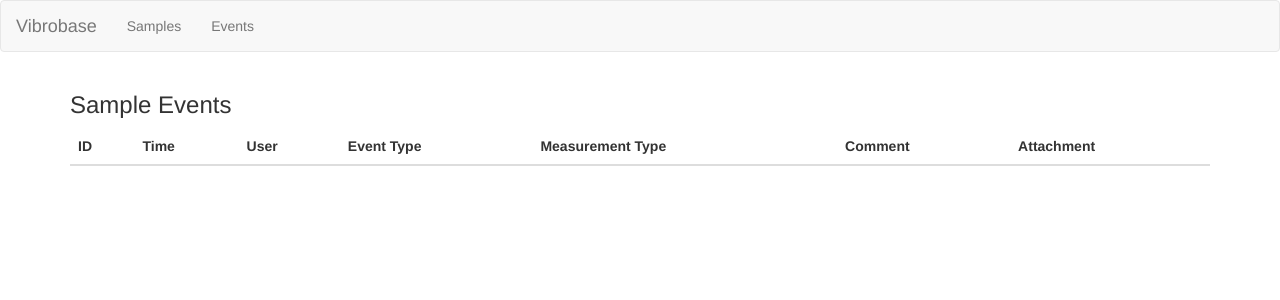
After one commit to prikulkarni/new, a Flask app: page /browse_sample_events/1 in a window 1280 px wide. The commit adds this page. Shown: the top 300 px of the page. Run offline with Flask 2, Linux system fonts and the light colour scheme; data that the repository does not hold is empty; some libraries are stand-ins or nearby versions.

Commit message:
sample events functionality

```diff
--- a/app.py
+++ b/app.py
@@ -2,18 +2,22 @@ from flask import Flask, render_template, flash, redirect, url_for, request, ses
 #from data import Articles
 from flask_sqlalchemy import SQLAlchemy
 from sqlalchemy.sql import func
-from wtforms import Form, SubmitField, StringField, TextField, TextAreaField, PasswordField, validators
+from flask_wtf import Form
+from wtforms import SubmitField, StringField, TextField, TextAreaField, PasswordField, validators
 from wtforms.ext.sqlalchemy.fields import QuerySelectField
 from passlib.hash import sha256_crypt
 from functools import wraps
 import vibrobase as vb
 from vibrobase import db_core
-from vibrobase.db_core import DB_COM, Base, Sample, Sample_Type, Sample_State
+from vibrobase import db_core as db
+from vibrobase.db_core import DB_COM, Base, Sample, Sample_Type, Sample_State, Sample_Event
+from vibrobase.db_tools import get_sample_event_type
 from markupsafe import Markup
 import json
 import plotly
 import pandas as pd
 import numpy as np
+import itertools
 
 app = Flask(__name__)
 app.config['SQLALCHEMY_DATABASE_URI'] = 'postgresql+psycopg2://postgres:linux123@localhost/vibrobase'
@@ -21,6 +25,7 @@ app.config['SQLALCHEMY_TRACK_MODIFICATIONS'] = False
 app.config['SECRET_KEY'] = 'change'
 db = SQLAlchemy(app)
 session = DB_COM.session(db)
+app.jinja_env.globals.update(get_sample_event_type=get_sample_event_type)
 
 
 # class Sample(db.Model):
@@ -47,7 +52,7 @@ def index():
 
 @app.route('/browse_samples')
 def browse_samples():
-    #Get the list of sample events for a sample
+    #Get the list of samples
     samples = session.query(Sample).all()
 
     if (samples != None):
@@ -55,6 +60,52 @@ def browse_samples():
     else:
         msg = "No samples yet"
         return render_template('browse_samples.html', msg=msg)
+
+def get_samples():
+    samples = session.query(Sample).all()
+    return samples
+
+class SampleEventsForm(Form):
+    select_sample = QuerySelectField ('Select Sample', query_factory = get_samples, get_label = 'samplename' )
+    show_events = SubmitField ('Show Events')
+
+@app.route('/select_sample',methods=['GET', 'POST'])
+def select_sample():
+    form = SampleEventsForm(request.form)
+    if request.method == 'POST' or form.validate_on_submit():
+        #if form.show_events.data():
+        sample = form.select_sample.raw_data
+        sample = sample[0]
+        #return redirect(url_for('/browse_sample_events/{{sample}}'))
+        return render_template('browse_sample_events.html', sample=sample)
+
+    #return render_template('select_sample.html', form=form, sample=sample)
+    return render_template('select_sample.html', form=form)
+
+@app.route('/browse_sample_events/<string:sample>',methods=['GET', 'POST'])
+def browse_sample_events(sample):
+    #Get the list of sample events for a sample
+    #form = SampleEventsForm(request.form)
+    # query = session.query(db.Sample_Event_Type.eventtypename,db.Sample_Event)\
+    #     .filter_by(frequent_event = False)\
+    #     .join(db.Sample_Event_Type.sample_events)\
+    #     .filter_by(sample_id=sample)\
+    #     .filter_by(state_active=True)\
+    #     .outerjoin(db.Measurement_Series)\
+    #     .outerjoin(db.Measurement_Type)\
+    #     .add_column(db.Measurement_Type.meastypename)\
+    #     .outerjoin(vb.db.User)\
+    #     .add_column(vb.db.User.username)\
+    #     .outerjoin(vb.db.Attachment)\
+    #     .add_column(vb.db.Attachment.filename).all()
+    sample_events = session.query(Sample_Event).filter_by(sample_id=sample).all()
+    if (sample_events != None):
+        return render_template('browse_sample_events.html', sample_events=sample_events, session=session)
+    else:
+        msg = "No events for this sample yet"
+        return render_template('browse_sample_events.html', msg=msg)
+    # return render_template('browse_sample_events.html', form=form)
+    #return render_template('browse_sample_events.html', sample_events=sample_events)
 
 def get_sample_types():
     sample_types = session.query(Sample_Type).all()
@@ -71,10 +122,12 @@ def get_parents():
 #Add Sample Form Class
 class AddSampleForm(Form):
     samplename = StringField('Name', [validators.Length(min=1, max=20)])
-    typename = QuerySelectField ('Sample Type', query_factory = get_sample_types, get_label = 'typename' )
+    typename = QuerySelectField ('Select Sample Type', query_factory = get_sample_types, get_label = 'typename' )
     add_sample_type = SubmitField ('Add Sample Type')
     sample_types = ReadOnlyTextField ('Selected Sample Types')
-    statename = QuerySelectField ('Sample State', [validators.Required()], query_factory = get_sample_states, get_label = 'statename' )
+    statename = QuerySelectField ('Sample State', query_factory = get_sample_states, get_label = 'statename' )
+    add_sample_state = SubmitField ('Add Sample State')
+    sample_states = ReadOnlyTextField ('Selected Sample States')
     select_parents = QuerySelectField ('Select Parents', allow_blank = True, query_factory = get_parents, get_label = 'samplename' )
     add_parent = SubmitField ('Add Parent')
     parents = ReadOnlyTextField ('Selected Parents')
@@ -109,7 +162,7 @@ def add_sample():
             if parents == ['']:
                 form.parents.data = selected_parent[0]
             else:
-                parents.extend(selected_parent[0])
+                parents.append(selected_parent[0])
                 form.parents.data = parents
 
         elif form.add_sample_type.data:
@@ -118,8 +171,20 @@ def add_sample():
             if sample_types == ['']:
                 form.sample_types.data = selected_type[0]
             else:
-                sample_types.append(selected_type[0])
+                sample_types = sample_types + selected_type
                 form.sample_types.data = sample_types
+
+        elif form.add_sample_state.data:
+            selected_state = form.statename.raw_data
+            sample_states = form.sample_states.raw_data
+            if sample_states == ['']:
+                form.sample_states.data = selected_state[0]
+            else:
+                sample_states = sample_states[0] + selected_state[0]
+                #sample_states = list(map, int(sample_states))
+                #sample_states = [y for x in sample_states for y in x]
+                #sample_states = [int(x) for x in sample_states]
+                form.sample_states.data = sample_states
 
     return render_template('add_sample.html', form=form)
 
--- a/templates/add_sample.html
+++ b/templates/add_sample.html
@@ -16,6 +16,10 @@
   </div>
   <div class = "form-group">
     {{render_field(form.statename, class_="form-control")}}
+    {{render_field(form.add_sample_state, class_="form-control")}}
+  </div>
+  <div class = "form-group">
+    {{render_field(form.sample_states, class_="form-control")}}
   </div>
   <div class = "form-group">
     {{render_field(form.select_parents, class_="form-control")}}
--- /dev/null
+++ b/templates/browse_sample_events.html
@@ -0,0 +1,39 @@
+{% extends 'layout.html' %}
+
+{% block body %}
+<div>
+    <h3> Sample Events</h3>
+    <!-- <ul class = "list-group">
+      {% for sample_event in sample_events %}
+        <li class = "list-group-item">{{sample_event.id}}</a></li>
+      {% endfor %}
+    </ul> -->
+    <table class="table">
+      <thead>
+        <tr>
+          <th>ID</th>
+          <th>Time</th>
+          <th>User</th>
+          <th>Event Type</th>
+          <th>Measurement Type</th>
+          <th>Comment</th>
+          <th>Attachment</th>
+        </tr>
+      </thead>
+      <tbody>
+        {% for sample_event in sample_events %}
+
+          <tr>
+            <th>{{ sample_event.id }}</th>
+            <th>{{ sample_event.timestamp }}</th>
+            <th>{{ sample_event.user_id }}</th>
+            <th>{{ get_sample_event_type(session, sample_event.sample_event_type_id) }}</th>
+            <th>{{ sample_event.id }}</th>
+            <th>{{ sample_event.id }}</th>
+            <th>{{ sample_event.id }}</th>
+          </tr>
+        {% endfor %}
+      </tbody>
+    </table>
+</div>
+{% endblock %}
--- a/templates/includes/_navbar.html
+++ b/templates/includes/_navbar.html
@@ -2,15 +2,15 @@
 
       <div class="container-fluid">
       <div class="navbar-header">
-          <a class="navbar-brand" href="#">Vibrobase</a>
+          <a class="navbar-brand" href="/">Vibrobase</a>
       </div>
       <div id="navbar" class="navbar-collapse collapse">
         <ul class="nav navbar-nav">
           <li>
-            <a class="nav-link" href="/">Home</a>
+            <a class="nav-link" href="/browse_samples">Samples</a>
           </li>
           <li>
-            <a class="nav-link" href="/browse_samples">Samples</a>
+            <a class="nav-link" href="/select_sample">Events</a>
           </li>
         </ul>
       </div>
```
Also changed, not shown: templates/select_sample.html (added, +25 -0 lines).
